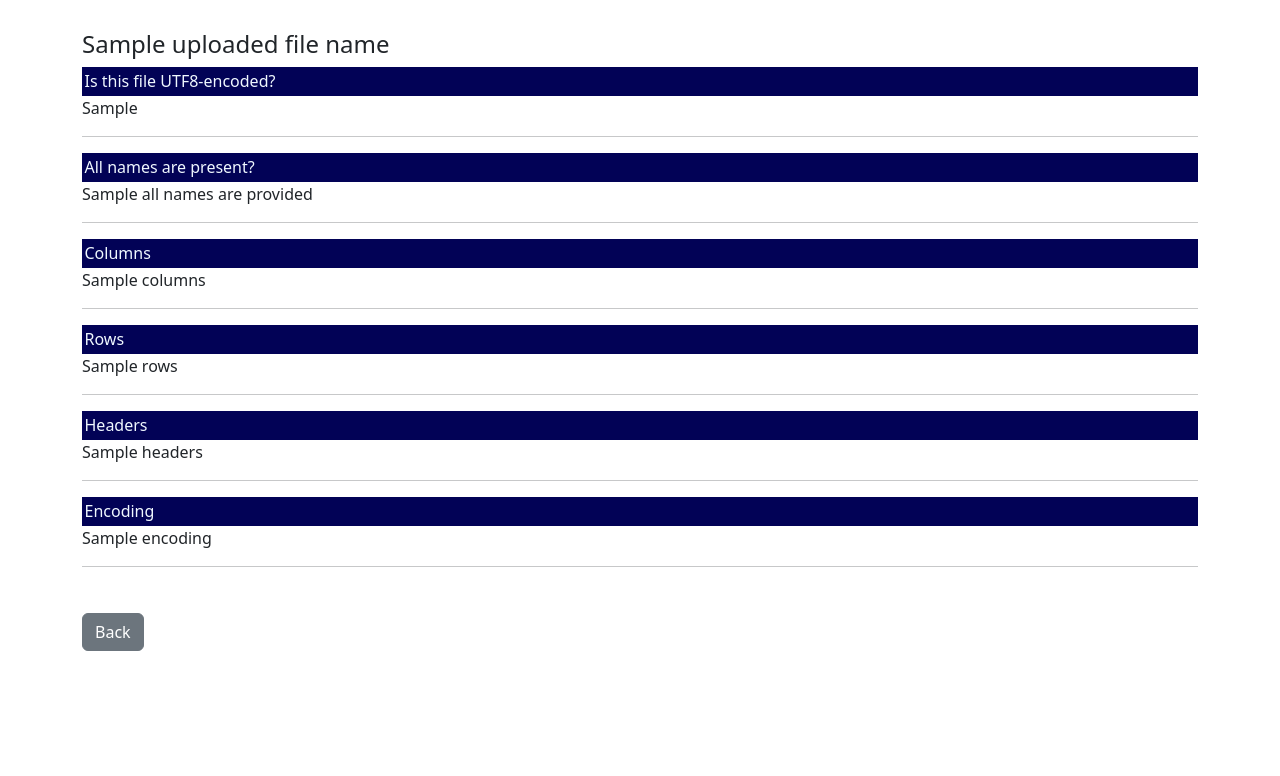
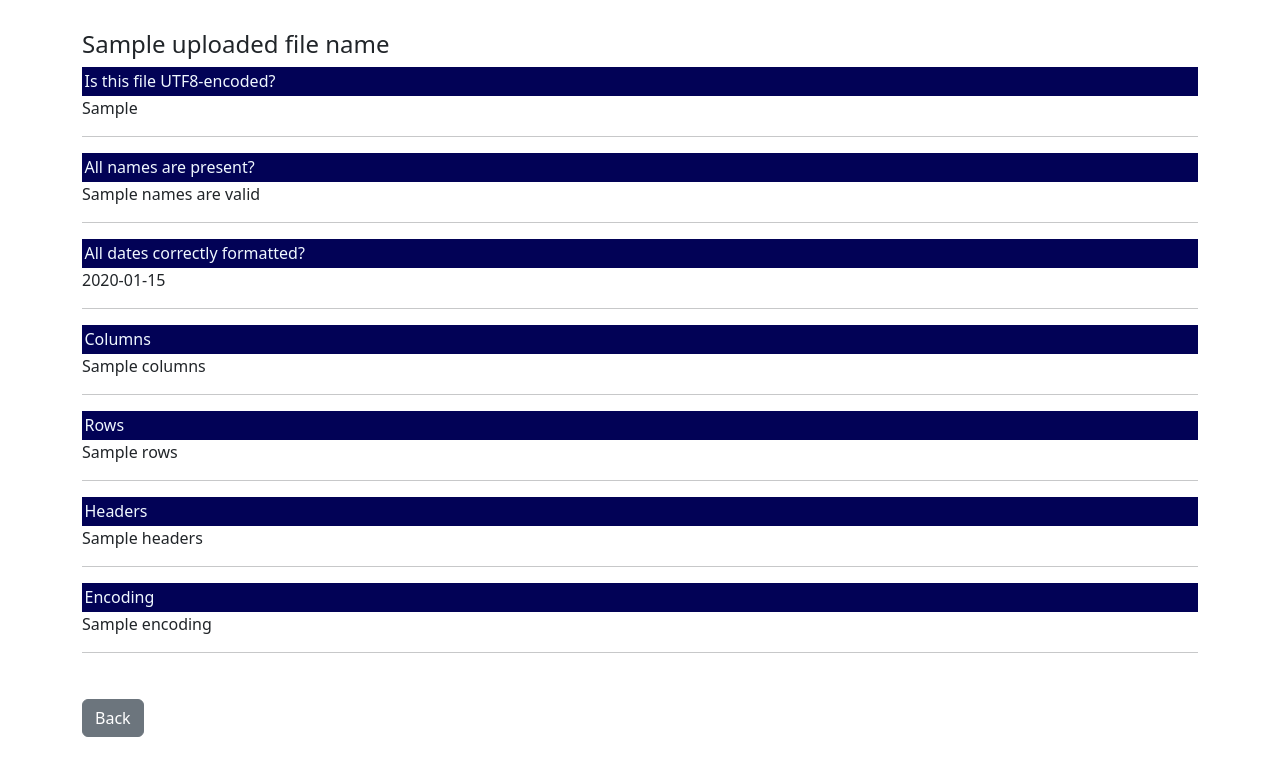
Before and after one commit to aa-ag/csvs, a Django app: template spa/checks/templates/checks/report.html in a window 1280 px wide. Shown: the top 776 px of the page. Run offline with Django 4.2, Linux system fonts and the light colour scheme; the template is opened without the code that fills it: most values are stand-ins (such as "Sample title", 1, 10 or a date in 2020).

Commit message:
Add check for dates_are_valid

```diff
--- a/spa/checks/templates/checks/report.html
+++ b/spa/checks/templates/checks/report.html
@@ -11,7 +11,11 @@
   <hr>
 
   <div style="background-color: rgb(2, 2, 86); color: aliceblue; padding: 2.5px;">All names are present?</div>
-  <div>{{ all_names_are_provided }}</div>
+  <div>{{ names_are_valid }}</div>
+  <hr>
+
+  <div style="background-color: rgb(2, 2, 86); color: aliceblue; padding: 2.5px;">All dates correctly formatted?</div>
+  <div>{{ dates_are_valid }}</div>
   <hr>
   {% endif %}
 
```
Also changed, not shown: spa/checks/views.py (+14 -5 lines).
